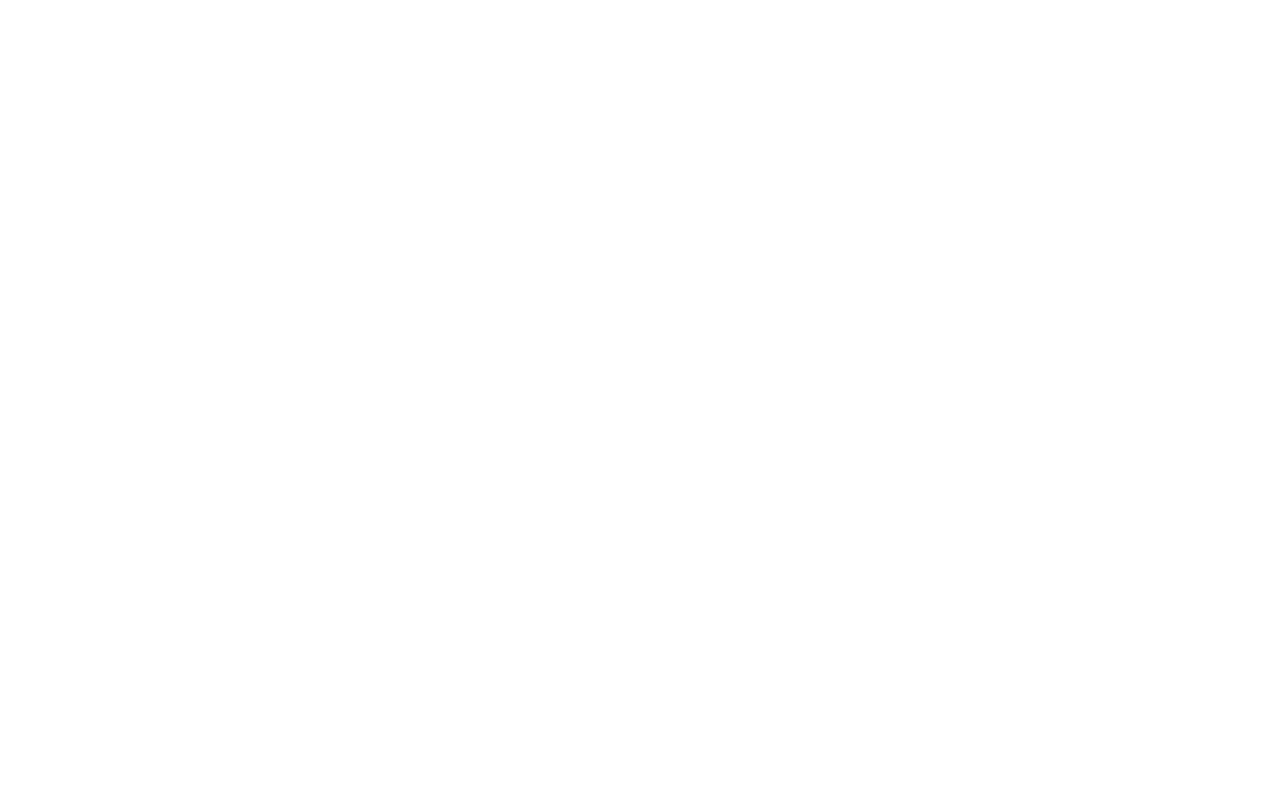
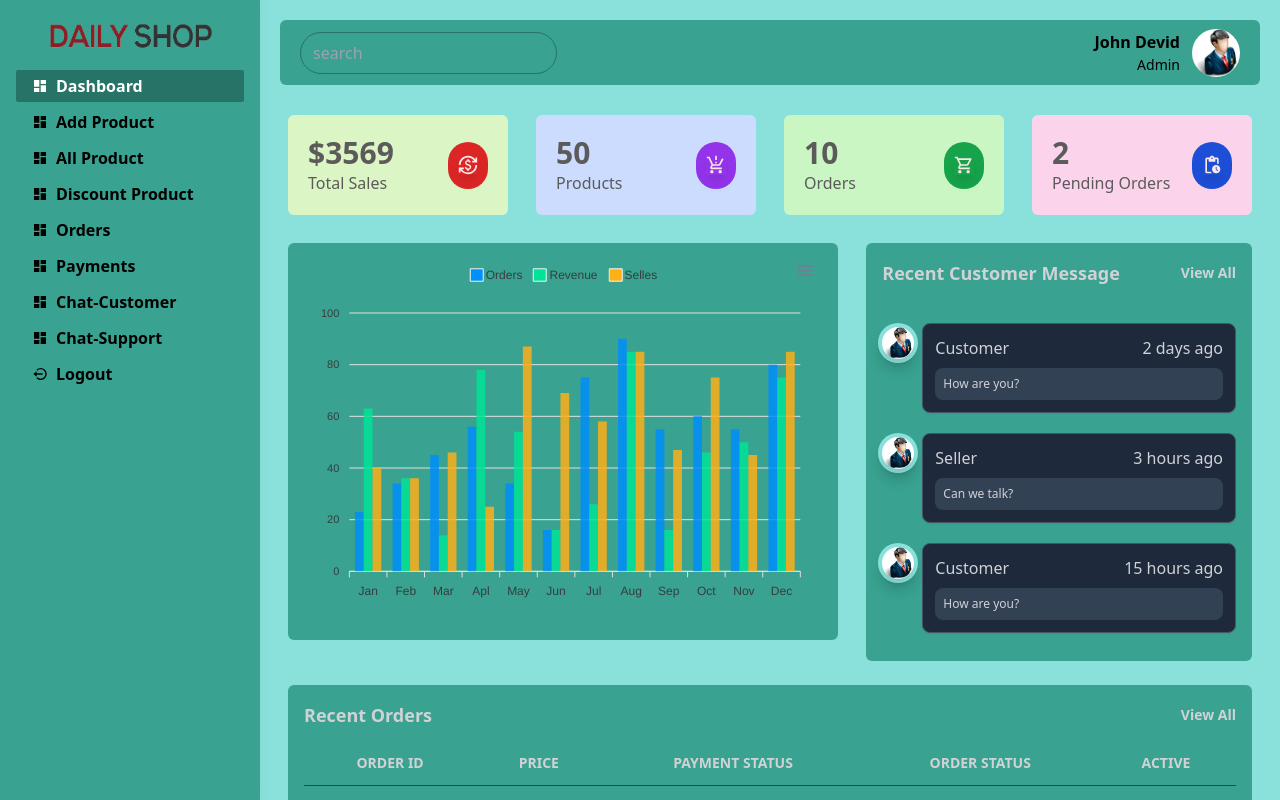
Before and after one commit to Atik2788/e-commerce-project-dashboard, a React (Create React App) app: page /seller/dashboard in a window 1280 px wide. Before the commit this address had no page. Shown: the top 800 px of the page. Built offline with nearby package versions, Linux system fonts and the light colour scheme.

Commit message:
27 done seller role pages design

```diff
--- a/src/router/routes/sellerRoutes.js
+++ b/src/router/routes/sellerRoutes.js
@@ -1,6 +1,7 @@
 // import Home from "../../views/Home";
 import {lazy} from "react";
 const Home = lazy(() => import('../../views/Home'))
+const SellerDashboard = lazy(() => import('../../views/seller/SellerDashboard'))
 
 
 export const sellerRoutes = [
@@ -8,5 +9,10 @@ export const sellerRoutes = [
         path: '/',
         element: <Home/>,
         ability: ["admin", "seller"]
-    }
+    },
+    {
+        path: '/seller/dashboard',
+        element: <SellerDashboard/>,
+        ability: ["seller"]
+    },
 ]
--- a/src/views/seller/SellerDashboard.jsx
+++ b/src/views/seller/SellerDashboard.jsx
@@ -1,11 +1,40 @@
-import React from 'react';
+import { Link } from "react-router-dom";
+import DashboardChart from "./dashboard suported files/DashboardChart";
+import DashboardSellerMessage from "./dashboard suported files/DashboardSellerMessage";
+import DashboardTable from "./dashboard suported files/DashboardTable";
+import DashboardHeader from "./dashboard suported files/DashboardHeader";
 
 const SellerDashboard = () => {
-    return (
-        <div>
+  return (
+    <div className="px-2 md:px-7 py-5">
+      {/* header section */}
+        <DashboardHeader/>
+      {/* chart and message section start*/}
+      <div className="w-full flex flex-wrap mt-7">
+        {/* chart chat section */}
+        <div className="w-full lg:w-7/12 lg:pr-3">
+          <DashboardChart />
+        </div>
 
+        {/* seller chat section */}
+        <div className="w-full lg:w-5/12 lg:pl-4 mt-6 lg:mt-0">
+          <DashboardSellerMessage />
         </div>
-    );
+      </div>
+      {/* chart and message section end*/}
+
+      {/* dashboard table */}
+      <div className="w-full p-4 bg-[#39a290] rounded-md mt-6">
+        <div className="flex justify-between items-center pb-3">
+          <h2 className="font-semibold text-lg text-[#d0d2d6] ">
+            Recent Orders
+          </h2>
+          <Link className="font-semibold text-sm text-[#d0d2d6]">View All</Link>
+        </div>
+        <DashboardTable/>
+      </div>
+    </div>
+  );
 };
 
 export default SellerDashboard;
--- /dev/null
+++ b/src/views/seller/dashboard suported files/DashboardChart.jsx
@@ -0,0 +1,75 @@
+import Chart from 'react-apexcharts';
+
+const DashboardChart = () => {
+
+    const state = {
+        series: [
+          {
+            name: 'Orders',
+            data: [23, 34, 45, 56, 34, 16, 75, 90, 55, 60, 55, 80 ]
+          },
+          {
+            name: 'Revenue',
+            data: [63, 36, 14, 78, 54, 16, 26, 85, 16, 46, 50, 75 ]
+          },
+          {
+            name: 'Selles',
+            data: [40, 36, 46, 25, 87, 69, 58, 85, 47, 75, 45, 85 ]
+          }
+        ],
+        options: {
+          color: ['#181ee8', '#181ee8'],
+          plotOptions: {
+            radius: 30
+          },
+          charts: {
+            background: 'transparent',
+            foreColor:  '#d0d2d6'
+          },
+          dataLabels: {
+            enabled: false
+          },
+          strock: {
+            show: true,
+            curve: ['smooth', 'straight', 'stepline'],
+            line: 'butt',
+            colors: '#f0f0f0',
+            width: .5,
+            dashArray: 0
+          },
+          xaxis: {
+            categories: ["Jan", "Feb", "Mar", "Apl", "May", "Jun", "Jul", "Aug", "Sep", "Oct", "Nov", "Dec"]
+          },
+          legend: {
+            position: 'top'
+          },
+          responsive: [
+            {
+                breakpoint: 565,
+                yaxis: {
+                    categories: ["Jan", "Feb", "Mar", "Apl", "May", "Jun", "Jul", "Aug", "Sep", "Oct", "Nov", "Dec"]
+                  },
+                options: {
+                    plotOptions: {
+                        bar: {
+                            horizontal: true
+                        }
+                      },
+                    chrt: {
+                        height: '550px'
+                    }
+                },
+
+            }
+          ]
+        }
+    }
+
+    return (
+              <div className='w-full bg-[#39a290] p-4 rounded-md'>
+                <Chart options={state.options} series={state.series} type='bar' height={350}/>
+              </div>
+    );
+};
+
+export default DashboardChart;
--- /dev/null
+++ b/src/views/seller/dashboard suported files/DashboardHeader.jsx
@@ -0,0 +1,62 @@
+import {
+  MdCurrencyExchange,
+  MdOutlineProductionQuantityLimits,
+  MdOutlineShoppingCart,
+} from "react-icons/md";
+import { MdOutlinePendingActions } from "react-icons/md";
+
+
+const DashboardHeader = () => {
+  return (
+    <div className="w-full h-full grid grid-cols-1 sm:grid-cols-2 md:grid-cols-2 lg:grid-cols-4 gap-7">
+      {/* Total sels */}
+      <div className="flex justify-between items-center p-5 bg-[#dbf6c4] rounded-md gap-3">
+        <div className="flex flex-col justify-start items-start text-[#5c5a5a]">
+          <h2 className="text-3xl font-bold ">$3569</h2>
+          <span className="text-md font-medium">Total Sales</span>
+        </div>
+
+        <div className="w-[40px] h-[47px] rounded-full bg-red-600 flex justify-center items-center text-xl">
+          <MdCurrencyExchange className="text-[#fae8e8] shadow-lg" />
+        </div>
+      </div>
+      {/* Total Products */}
+      <div className="flex justify-between items-center p-5 bg-[#ccdcfe] rounded-md gap-3">
+        <div className="flex flex-col justify-start items-start text-[#5c5a5a]">
+          <h2 className="text-3xl font-bold ">50</h2>
+          <span className="text-md font-medium">Products</span>
+        </div>
+        <div className="w-[40px] h-[47px] rounded-full bg-purple-600 flex justify-center items-center text-xl">
+          <MdOutlineProductionQuantityLimits className="text-[#fae8e8] shadow-lg" />
+        </div>
+      </div>
+
+      {/* Total Sellers */}
+      <div className="flex justify-between items-center p-5 bg-[#caf6c4] rounded-md gap-3">
+        <div className="flex flex-col justify-start items-start text-[#5c5a5a]">
+          <h2 className="text-3xl font-bold ">10</h2>
+          <span className="text-md font-medium">Orders</span>
+        </div>
+
+        <div className="w-[40px] h-[47px] rounded-full bg-green-600 flex justify-center items-center text-xl">
+          <MdOutlineShoppingCart className="text-[#fae8e8] shadow-lg" />
+
+        </div>
+      </div>
+
+      {/* Total Orders */}
+      <div className="flex justify-between items-center p-5 bg-[#fbd4ec] rounded-md gap-3">
+        <div className="flex flex-col justify-start items-start text-[#5c5a5a]">
+          <h2 className="text-3xl font-bold ">2</h2>
+          <span className="text-md font-medium">Pending Orders</span>
+        </div>
+
+        <div className="w-[40px] h-[47px] rounded-full bg-blue-700 flex justify-center items-center text-xl">
+        <MdOutlinePendingActions  className="text-[#fae8e8] shadow-lg" />
+        </div>
+      </div>
+    </div>
+  );
+};
+
+export default DashboardHeader;
--- /dev/null
+++ b/src/views/seller/dashboard suported files/DashboardSellerMessage.jsx
@@ -0,0 +1,27 @@
+import React from "react";
+import { Link } from "react-router-dom";
+import DashboardSellerMessageSingle from "./DashboardSellerMessageSingle";
+
+const DashboardSellerMessage = () => {
+  return (
+    <div className="w-full bg-[#39a290] p-4 rounded-md text-[#d0d2d6]">
+      <div className="flex justify-between items-center pb-3">
+        <h2 className="font-semibold text-lg text-[#d0d2d6] ">
+          Recent Customer Message
+        </h2>
+        <Link className="font-semibold text-sm text-[#d0d2d6]">View All</Link>
+      </div>
+
+      {/* seller message section */}
+      <div className="flex flex-col gap-2 pt-6 text-[#d0d2d6]">
+        <DashboardSellerMessageSingle user={'Customer'} time={'2 days ago'} message={"How are you?"}/>
+        <DashboardSellerMessageSingle user={'Seller'} time={'3 hours ago'} message={"Can we talk?"}/>
+        <DashboardSellerMessageSingle user={'Customer'} time={'15 hours ago'} message={"How are you?"}/>
+      </div>
+
+
+    </div>
+  );
+};
+
+export default DashboardSellerMessage;
--- /dev/null
+++ b/src/views/seller/dashboard suported files/DashboardSellerMessageSingle.jsx
@@ -0,0 +1,31 @@
+import React from 'react';
+import { Link } from 'react-router-dom';
+
+const DashboardSellerMessageSingle = ({user, time, message}) => {
+    return (
+        <ol className="relative border-1 border-slate-600 ml-4">
+          <li className="mb-3 ml-6">
+            <div className="flex absolute -left-5 shadow-lg justify-center items-center w-10 h-10 p-1 bg-[#8ae1db] rounded-full z-10 ">
+              <img
+                className="w-full rounded-full h-full shadow-lg"
+                src="http://localhost:3000/images/admin.jpeg"
+                alt=""
+              />
+            </div>
+            <div className="p-3 bg-slate-800 rounded-lg border border-slate-600 shadow-sm ">
+              <div className="flex justify-between items-center mb-2 ">
+                <Link className="text-md font-normal">{user}</Link>
+                <time className="mb-1 text-msm font-normal md:order-last sm:mb-0">
+                  {time}
+                </time>
+              </div>
+              <div className="p-2 text-xs font-normal bg-slate-700 rounded-lg border-slate-800">
+               {message}
+              </div>
+            </div>
+          </li>
+        </ol>
+    );
+};
+
+export default DashboardSellerMessageSingle;
--- /dev/null
+++ b/src/views/seller/dashboard suported files/DashboardTable.jsx
@@ -0,0 +1,36 @@
+import React from "react";
+import { Link } from "react-router-dom";
+
+const DashboardTable = () => {
+  return (
+      <div className="relative overflow-x-auto">
+        <table className="w-full text-sm text-[#d0d2d6] text-center">
+          <thead className="text-sm text-[#d0d2d6] uppercase border-b border-slate-700">
+            <tr>
+              <th className="py-3 px-4">Order Id</th>
+              <th className="py-3 px-4">Price</th>
+              <th className="py-3 px-4">Payment Status</th>
+              <th className="py-3 px-4">Order Status</th>
+              <th className="py-3 px-4">Active </th>
+            </tr>
+          </thead>
+
+          <tbody>
+          {
+                [1, 2, 3, 4, 5].map((d, i) =>
+                <tr>
+                    <td scope="row" className="py-3 px-4 font-medium whitespace-nowrap ">#34665</td>
+                    <td scope="row" className="py-3 px-4 font-medium whitespace-nowrap ">$499</td>
+                    <td scope="row" className="py-3 px-4 font-medium whitespace-nowrap ">Pending</td>
+                    <td scope="row" className="py-3 px-4 font-medium whitespace-nowrap ">Pending</td>
+                    <td scope="row" className="py-3 px-4 font-medium whitespace-nowrap "><Link>View</Link></td>
+                </tr>
+                )}
+
+          </tbody>
+        </table>
+      </div>
+  );
+};
+
+export default DashboardTable;
```
